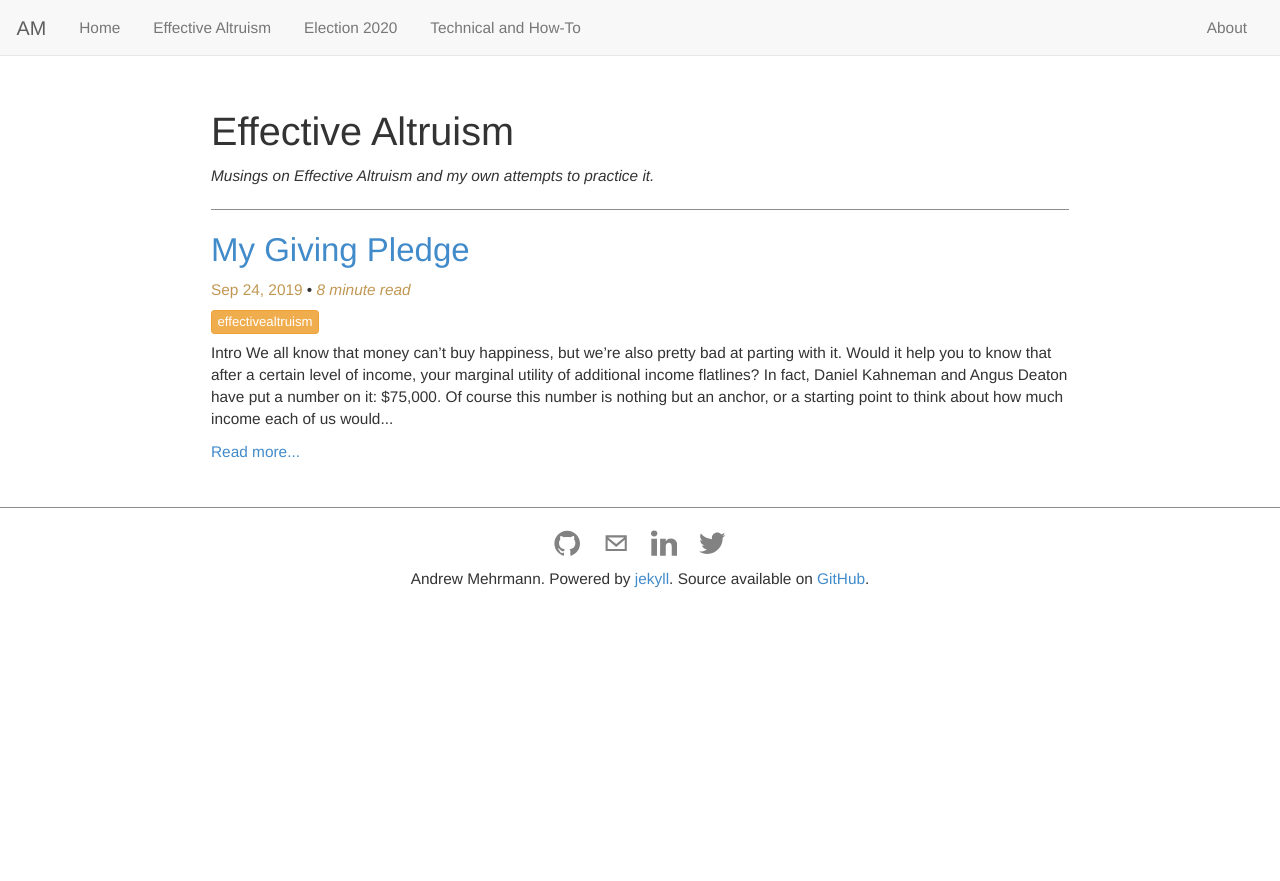
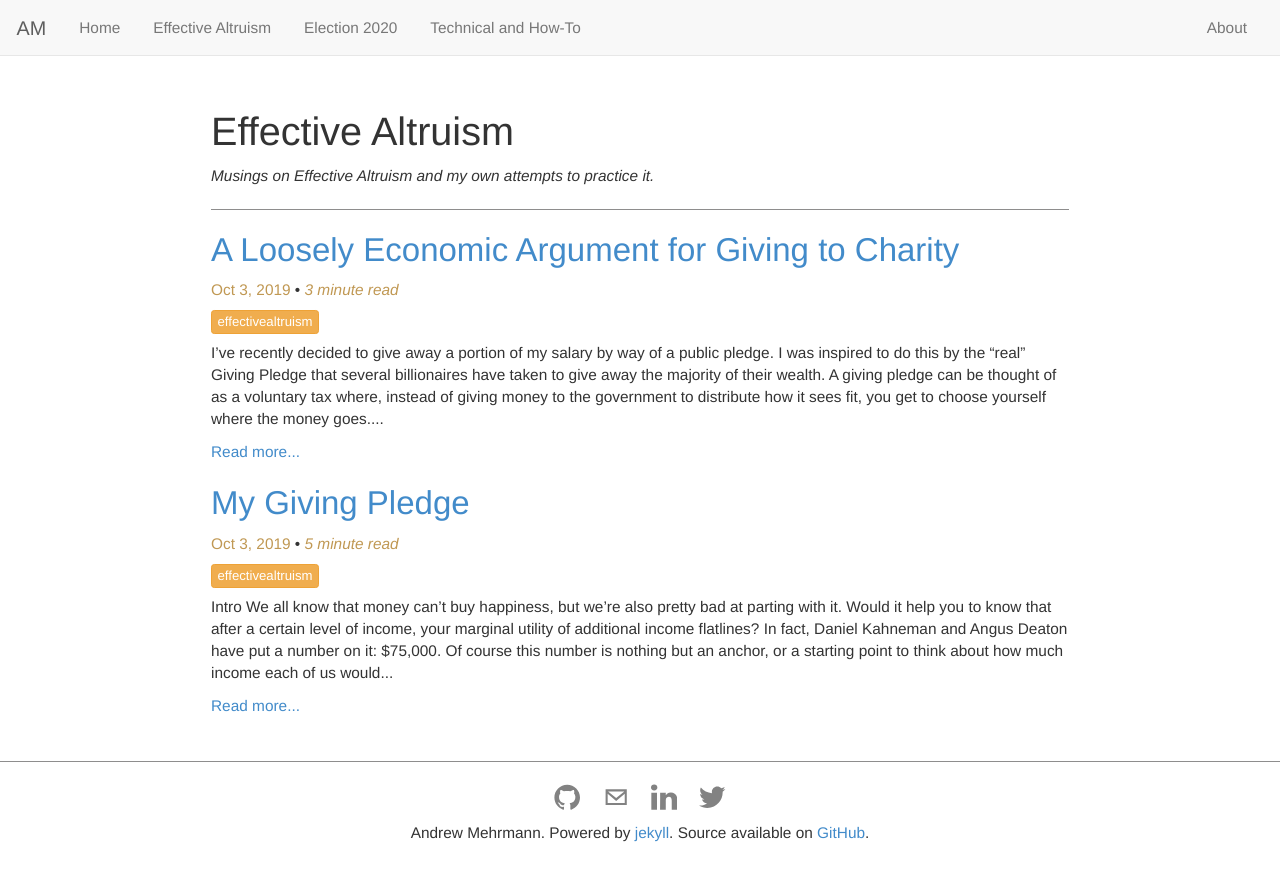
Before and after one commit to dkmehrmann/-deprecated-dkmehrmann.github.io, a Jekyll site: the page built from effectivealtruism.md, in a window 1280 px wide. Shown: the top 881 px of the page. Built offline with Jekyll 4.4.1, drawn with Linux system fonts in a browser that asks for light colours; some of the changed lines change nothing that is shown.

Commit message:
separate into two shorter articles

```diff
--- a/_posts/2019-10-04-givingpledge.md
+++ b/_posts/2019-10-04-givingpledge.md
@@ -2,7 +2,7 @@
 layout: post
 title: My Giving Pledge
 author: "Andrew Mehrmann"
-date: "September 24, 2019"
+date: "October 3, 2019"
 output: html_document
 tags: effectivealtruism
 ---
@@ -21,25 +21,7 @@ If you use the high estimate of $105,000, that percentage drops to 14%, still a
 
 I am fortunate enough to be in that group of Americans, and that is why **I am pledging to give any income over $75,000 for good**. I am hesitant to share details of my finances online, but my hope is that by pledging this publicly I might convince others to do this with me.
 
-## The Economics of Giving
-
-I was inspired to do this by the ["real" Giving Pledge](https://givingpledge.org/About.aspx) that several billionaires have taken to give away the majority of their wealth. A giving pledge can be thought of as a voluntary tax where, instead of giving money to the government to distribute how it sees fit, you get to choose yourself where the money goes. The most common argument against high taxes for the rich is that it will disincentivize working or otherwise contributing to the economy. The logic seems sound: if you impose higher taxes, working more results in less income than it did before, and therefore higher taxes will mean our most valuable members of the economy contribute to it less.
-
-For at least the individuals that have taken the Giving Pledge, this does not seem to hold. Money past a certain point is more a method of keeping score, and mostly the game you're playing at that point is against yourself. Bezos doesn't want another billion so he can buy a bigger yacht, he wants another billion because that means his Amazon project is going well.
-
-Even if you don't buy that, remember that a giving pledge is voluntary, meaning that you only take it if you're not motivated by consumption dollars in the first place. Critics might argue that somebody giving away their money will give them less political influence (we know [money does indeed buy politics](https://www.cambridge.org/core/services/aop-cambridge-core/content/view/62327F513959D0A304D4893B382B992B/S1537592714001595a.pdf/testing_theories_of_american_politics_elites_interest_groups_and_average_citizens.pdf)), and that they could do more good with political influence than transfers of wealth. My counterargument would be that nothing in the pledge is precluding you from using your giving dollars in politics, as long as your political agenda is to "do good", however you define it. If you want to donate to the libertarian candidate who's going to lower taxes on the wealthy because that's your vision of a "good" society, that's fine by me.
-
-Proponents of the free market (especially those in the Libertarian camp) have long purported that private charity could replace government welfare. I'm skeptical of that notion, but I recognize how deeply capitalism is engrained in our society. Instead of upending the system that brought us great prosperity, I believe we need better mechanisms to use it for the benefit of all its participants, not just those at the very top.
-
-I also believe there are lots of people with extra income that don't know what to do with it, and our society has made it extremely easy to consume but extremely difficult to give. We have the ability to change that.
-
-As income inequality grows, this problem will only get worse. Higher education is extremely expensive, but for a small portion of graduates the investment pays off big time. The average Computer Science graduate from University of Illinois (my alma mater) [is pulling $100k,](https://cs.illinois.edu/about-us/statistics) while the person preparing their company-sponsored breakfast is fighting for 1/3 of that.
-
-It takes hard work to graduate with a CS degree, but it also takes inborn intelligence, a good high school education, sound college advising, and a support system at home. Most Americans are lacking at least one of those by no fault of their own, and as one of the lucky ones I believe I owe it to those less fortunate to help out.
-
-But I know I'm not alone in this belief. I know there are many people who know how much luck determined their economic outcome, and maybe feel guilty about it, and want to *do something* but have no idea what or how.
-
-But there are lots of questions one should ask. How much can we really afford to give? How do we know we won't need the extra income in the future for medical bills or other tragic events? Which cause should I give to, and how do we know the money we give is actually going to help people? How can I do the most good? The concept of [Effective Altruism]((https://en.wikipedia.org/wiki/Effective_altruism) helps to answers some (but not all) of these questions.
+The details of what I consider "good" are currently under construction, so I'm not ready to declare them publicly just yet. I do however plan to loosely follow the [Effective Altruism](https://www.effectivealtruism.org/articles/introduction-to-effective-altruism/) philosophy (more on this below).
 
 ## Effective Altruism
 
@@ -69,10 +51,11 @@ On the other hand, I think we should consider "what is the opportunity cost of t
 
 I recognize, however, that it isn't a zero-sum game. Our compulsion to buy the homeless man a coffee this morning probably didn't reduce your propensity to make your annual donation to the local homeless shelter. In that sense, your cup of coffee was simply additional good. Thus, think of Effective Altruism as one more thing to draw on to decide how to do the most good in the world. We all think about this question, and I'm thankful to have found a starting point for finding the answers.
 
+## EA Links
 
-## Links
+[effectivealtruism.org](https://www.effectivealtruism.org/) is a comprehensive tool for learning and practicing Effective Altruism. There is a wealth of information and resources there, so I encourage you to pay them a visit.
 
-[Giving What We Can](https://www.givingwhatwecan.org/) and [The Life You Can Save](https://www.thelifeyoucansave.org/) are communities of people that pledge to give a portion of their income effectively.
+[Giving What We Can](https://www.givingwhatwecan.org/) and [The Life You Can Save](https://www.thelifeyoucansave.org/) are communities of people that pledge to give a portion of their income effectively. I am not using either at the moment, but I may in the future.
 
 [80,000 Hours](https://80000hours.org/) provides advice and resources for choosing a high-impact career.
 
--- /dev/null
+++ b/_posts/2019-10-05-economics_of_giving.md
@@ -0,0 +1,28 @@
+---
+layout: post
+title: A Loosely Economic Argument for Giving to Charity
+author: "Andrew Mehrmann"
+date: "October 3, 2019"
+output: html_document
+tags: effectivealtruism
+---
+
+I've recently decided to give away a portion of my salary by way of a [public pledge](/2019/09/24/givingpledge.html). I was inspired to do this by the ["real" Giving Pledge](https://givingpledge.org/About.aspx) that several billionaires have taken to give away the majority of their wealth.
+
+A giving pledge can be thought of as a voluntary tax where, instead of giving money to the government to distribute how it sees fit, you get to choose yourself where the money goes. The most common argument against high taxes for the rich is that it will disincentivize working or otherwise contributing to the economy. The logic seems sound: if you impose higher taxes, working more results in less income than it did before, and therefore higher taxes will mean our most valuable members of the economy contribute to it less.
+
+For at least the individuals that have taken the Giving Pledge, this does not seem to hold. Money past a certain point is more a method of keeping score, and mostly the game you're playing at that point is against yourself. Bezos doesn't want another billion so he can buy a bigger yacht, he wants another billion because that means his Amazon project is going well.
+
+Even if you don't buy that, remember that a giving pledge is voluntary, meaning that you only take it if you're not motivated by consumption dollars in the first place. Critics might argue that somebody giving away their money will give them less political influence (we know [money does indeed buy politics](https://www.cambridge.org/core/services/aop-cambridge-core/content/view/62327F513959D0A304D4893B382B992B/S1537592714001595a.pdf/testing_theories_of_american_politics_elites_interest_groups_and_average_citizens.pdf)), and that they could do more good with political influence than transfers of wealth. My counterargument would be that nothing in the pledge is precluding you from using your giving dollars in politics, as long as your political agenda is to "do good", however you define it. If you want to donate to the libertarian candidate who's going to lower taxes on the wealthy because that's your vision of a "good" society, that's fine by me.
+
+Proponents of the free market (especially those in the Libertarian camp) have long purported that private charity could replace government welfare. I'm skeptical of that notion, but I recognize how deeply capitalism is engrained in our society. Instead of upending the system that brought us great prosperity, I believe we need better mechanisms to use it for the benefit of all its participants, not just those at the very top.
+
+I also believe there are lots of people with extra income that don't know what to do with it, and our society has made it extremely easy to consume but extremely difficult to give. We have the ability to change that.
+
+As income inequality grows, this problem will only get worse. Higher education is extremely expensive, but for a small portion of graduates the investment pays off big time. The average Computer Science graduate from University of Illinois (my alma mater) [is pulling $100k,](https://cs.illinois.edu/about-us/statistics) while the person preparing their company-sponsored breakfast is fighting for 1/3 of that.
+
+It takes hard work to graduate with a CS degree, but it also takes inborn intelligence, a good high school education, sound college advising, and a support system at home. Most Americans are lacking at least one of those by no fault of their own, and as one of the lucky ones I believe I owe it to those less fortunate to help out.
+
+But I know I'm not alone in this belief. I know there are many people who know how much luck determined their economic outcome, and maybe feel guilty about it, and want to *do something* but have no idea what or how.
+
+But there are lots of questions one should ask. How much can we really afford to give? How do we know we won't need the extra income in the future for medical bills or other tragic events? Which cause should I give to, and how do we know the money we give is actually going to help people? How can I do the most good? The concept of [Effective Altruism]((https://en.wikipedia.org/wiki/Effective_altruism) helps to answers some (but not all) of these questions.
```
